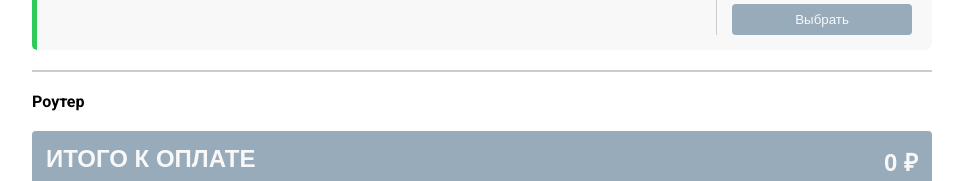
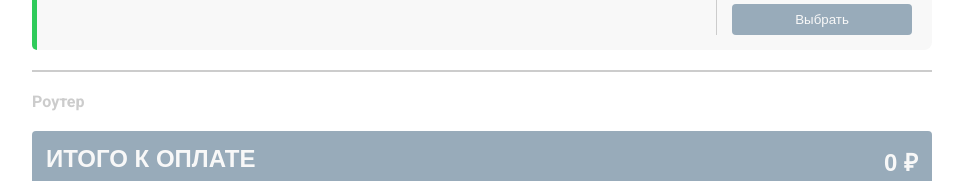
Before and after one commit to yuliya-karimova/Vue-3-Pinia, a Vue app: page / in a window 1280 px wide. Shown: the part 414-595 px from the top of the page, without its empty margins (158-1121 px from the left). Built offline with nearby package versions, Linux system fonts and the light colour scheme.

Commit message:
feat: implement total price

```diff
--- a/src/base_components/BaseSelect.vue
+++ b/src/base_components/BaseSelect.vue
@@ -4,13 +4,14 @@ import { SelectItemType } from "../globalTypes";
 
 type Props = {
   title: string;
-  selectedItem: string;
   itemList: SelectItemType[];
+  selectedItem?: string;
   isRequired?: boolean;
 };
 
 const props = withDefaults(defineProps<Props>(), {
-  isRequired: false,
+  selectedItem: "",
+  isRequired: false
 });
 const emit = defineEmits(["select"]);
 
@@ -20,7 +21,7 @@ const selected = computed({
   },
   set(option) {
     emit("select", option);
-  },
+  }
 });
 </script>
 
--- a/src/components/NewCustomerWizard/NewCustomerWizard.vue
+++ b/src/components/NewCustomerWizard/NewCustomerWizard.vue
@@ -1,20 +1,32 @@
 <script setup lang="ts">
+import { computed } from "vue";
 import WizardStep from "./components/WizardStep.vue";
 import BaseTextButton from "../../base_components/BaseTextButton.vue";
 import { useNewCustomerStore } from "../../stores/NewCustomerStore";
-const { steps, currentStep, totalPrice } = useNewCustomerStore();
+const store = useNewCustomerStore();
+
+const isTotalButtonDisabled = computed(
+  () => !store.connectionVariant || !store.routerVariant
+);
+
+const changeStep = (stepNumber: number) => {
+  if (stepNumber)
+store.changeCurrentStep
+}
 </script>
 
 <template>
   <WizardStep
-    v-for="(step, index) in steps"
+    v-for="(step, index) in store.steps"
     :key="step.title"
     :step-data="step"
-    :is-active="index === currentStep"
+    :step-index="index"
+    :is-active="index === store.currentStep"
+    @change-step="changeStep"
   />
-  <BaseTextButton class="total-button">
+  <BaseTextButton class="total-button" :is-disabled="isTotalButtonDisabled" :is-active="!isTotalButtonDisabled">
     <span>ИТОГО К ОПЛАТЕ</span>
-    <span>{{ totalPrice }} ₽</span>
+    <span>{{ store.totalPrice }} ₽</span>
   </BaseTextButton>
 </template>
 
--- a/src/components/NewCustomerWizard/components/WizardOption.vue
+++ b/src/components/NewCustomerWizard/components/WizardOption.vue
@@ -1,21 +1,14 @@
 <script setup lang="ts">
-import { computed } from "vue";
 import { OptionType } from "../../../globalTypes";
 import BaseCheckbox from "../../../base_components/BaseCheckbox.vue";
 import { useNewCustomerStore } from "../../../stores/NewCustomerStore";
-const { standartCheckedOptions, checkOption, uncheckOption } =
+const { checkOption, uncheckOption } =
   useNewCustomerStore();
 
 type Props = {
   optionData: OptionType;
 };
 const props = defineProps<Props>();
-
-const isChecked = computed(() => {
-  return !!standartCheckedOptions.find(
-    ({ title }) => title === props.optionData.title
-  );
-});
 
 const onInput = (isChecked: boolean) => {
   isChecked ? checkOption(props.optionData) : uncheckOption(props.optionData);
@@ -25,7 +18,6 @@ const onInput = (isChecked: boolean) => {
 <template>
   <BaseCheckbox
     :text="props.optionData.title"
-    :is-checked="isChecked"
     @input="onInput"
   />
 </template>
--- a/src/components/NewCustomerWizard/components/WizardSelect.vue
+++ b/src/components/NewCustomerWizard/components/WizardSelect.vue
@@ -1,18 +1,27 @@
 <script setup lang="ts">
 import { SelectType } from "../../../globalTypes";
 import BaseSelect from "../../../base_components/BaseSelect.vue";
+import { useNewCustomerStore } from "../../../stores/NewCustomerStore";
+const { selectLuxOption } = useNewCustomerStore();
 
 type Props = {
   selectData: SelectType;
 };
 const props = defineProps<Props>();
+
+const onSelect = (selectValue: string) => {
+  const optionData = props.selectData.items.find(
+    (item) => item.title === selectValue
+  );
+  if (optionData) selectLuxOption(optionData);
+};
 </script>
 
 <template>
   <BaseSelect
     :title="props.selectData.title"
-    selected-item=""
     :item-list="selectData.items"
-    :is-required="true"
+    is-required
+    @select="onSelect"
   />
 </template>
--- a/src/components/NewCustomerWizard/components/WizardStep.vue
+++ b/src/components/NewCustomerWizard/components/WizardStep.vue
@@ -1,24 +1,42 @@
 <script setup lang="ts">
+import type { Ref } from "vue";
+import { onMounted, ref } from "@vue/runtime-dom";
 import WizardVariant from "./WizardVariant.vue";
 import { StepType } from "../../../globalTypes";
 
 type Props = {
   stepData: StepType;
+  stepIndex: number;
   isActive: boolean;
 };
 const props = defineProps<Props>();
+const emit = defineEmits(["changeStep"]);
+
+const variantList: Ref<HTMLDivElement | null> = ref(null);
+let maxHeight: Ref<string> = ref("auto");
+
+const setMaxHeight = () => {
+  maxHeight.value = `${variantList.value?.scrollHeight || 0}px`;
+};
+
+onMounted(setMaxHeight);
 </script>
 
 <template>
-  <div class="step">
-    <h2 class="step__title">{{ props.stepData.title }}</h2>
-    <div :class="['step__variant-list', { active: props.isActive }]">
+  <div :class="['step', { active: isActive }]">
+    <h2 class="step__title" @click="emit('changeStep', stepIndex)">
+      {{ props.stepData.title }}
+    </h2>
+    <div
+      ref="variantList"
+      class="step__variant-list"
+      :style="{ 'max-height': isActive ? maxHeight : '0' }"
+    >
       <WizardVariant
         v-for="variant in props.stepData.variants"
         :key="variant.title"
         :variant-data="variant"
         :color="variant.color"
-        :is-choosen="false"
       />
     </div>
   </div>
@@ -31,21 +49,32 @@ const props = defineProps<Props>();
   display: flex;
   flex-direction: column;
   gap: 20px;
+  padding-top: 20px;
   border-top: 2px solid $grey;
-  padding: 20px 0;
+  transition: 0.1s padding-bottom ease-in-out;
+  transition-delay: 0.4s;
 
   &__title {
     font-size: $fs-subtitle;
+    color: $grey;
+    transition: 0.5s color ease-in-out;
+  }
+
+  &.active {
+    padding-bottom: 20px;
+
+    .step__title {
+      color: black;
+    }
   }
 
   &__variant-list {
-    display: none;
-
-    &.active {
-      display: flex;
-      flex-direction: column;
-      gap: 15px;
-    }
+    display: flex;
+    flex-direction: column;
+    gap: 15px;
+    height: auto;
+    transition: 0.5s max-height ease-in-out;
+    overflow: hidden;
   }
 }
 </style>
--- a/src/components/NewCustomerWizard/components/WizardVariant.vue
+++ b/src/components/NewCustomerWizard/components/WizardVariant.vue
@@ -6,30 +6,52 @@ import { VariantType } from "../../../globalTypes";
 import WizardOption from "./WizardOption.vue";
 import WizardSelect from "./WizardSelect.vue";
 import { useNewCustomerStore } from "../../../stores/NewCustomerStore";
-const { standartPrice, luxPrice } = useNewCustomerStore();
+
+const store = useNewCustomerStore();
+const { changeConnectionVariant, changeRouterVariant, changeCurrentStep } = store;
 
 type Props = {
   variantData: VariantType;
   color: string;
-  isChoosen: boolean;
 };
 const props = defineProps<Props>();
 const descriptionList = props.variantData.description.split("\n");
 
-const click = () => {
-  console.log("click");
+const isStandartVariant = computed(
+  () => props.variantData.title === ConnectionVariants.STANDART
+);
+
+const isLuxVariant = computed(
+  () => props.variantData.title === ConnectionVariants.LUX
+);
+
+const isChosen = computed(() => {
+  if (isStandartVariant.value || isLuxVariant.value) {
+    return store.connectionVariant?.title === props.variantData.title;
+  } else {
+    return store.routerVariant?.title === props.variantData.title;
+  }
+});
+
+const getPrice = computed(() => {
+  if (isStandartVariant.value) return store.standartPrice;
+
+  if (isLuxVariant.value) return store.luxPrice;
+
+  return props.variantData.price_default;
+});
+
+const onClick = () => {
+  if (isStandartVariant.value || isLuxVariant.value) {
+    changeConnectionVariant(props.variantData);
+    changeCurrentStep(1);
+  } else {
+    changeRouterVariant(props.variantData);
+  }
 };
 
-const getPrice = computed(() => {
-  if (props.variantData.title === ConnectionVariants.STANDART) {
-    return standartPrice;
-  }
-
-  if (props.variantData.title === ConnectionVariants.LUX) {
-    return luxPrice;
-  }
-
-  return props.variantData.price_default;
+const isButtonDisabled = computed(() => {
+  return !!(isLuxVariant.value && !store.luxSelectedItem);
 });
 </script>
 
@@ -56,8 +78,8 @@ const getPrice = computed(() => {
           :key="select.title"
           :select-data="select"
         />
-        <BaseTextButton :is-disabled="false" :click="click">{{
-          isChoosen ? "Выбрано" : "Выбрать"
+        <BaseTextButton :is-disabled="isButtonDisabled" :is-active="isChosen" @click="onClick">{{
+          isChosen ? "Выбрано" : "Выбрать"
         }}</BaseTextButton>
       </div>
     </div>
--- a/src/stores/NewCustomerStore.ts
+++ b/src/stores/NewCustomerStore.ts
@@ -71,6 +71,22 @@ export const useNewCustomerStore = defineStore("NewCustomerStore", {
       this.standartCheckedOptions = this.standartCheckedOptions.filter(
         ({ title }) => title !== option.title
       );
+    },
+
+    selectLuxOption(option: OptionType) {
+      this.luxSelectedItem = option;
+    },
+
+    changeConnectionVariant(variant: VariantType) {
+      this.connectionVariant = variant;
+    },
+
+    changeRouterVariant(variant: VariantType) {
+      this.routerVariant = variant;
+    },
+
+    changeCurrentStep(stepNumber: number) {
+      this.currentStep = stepNumber;
     }
   }
 });
--- a/src/styles/variables.scss
+++ b/src/styles/variables.scss
@@ -18,7 +18,7 @@ $br-small: 2px;
 $border-style: solid $grey;
 $border-style-dark: solid $dark-grey;
 
-$transition: 0.2 all ease-in-out;
+$transition: 0.2s all ease-in-out;
 
 $screen-mobile: 560px;
 $screen-tablet: 960px;
```
